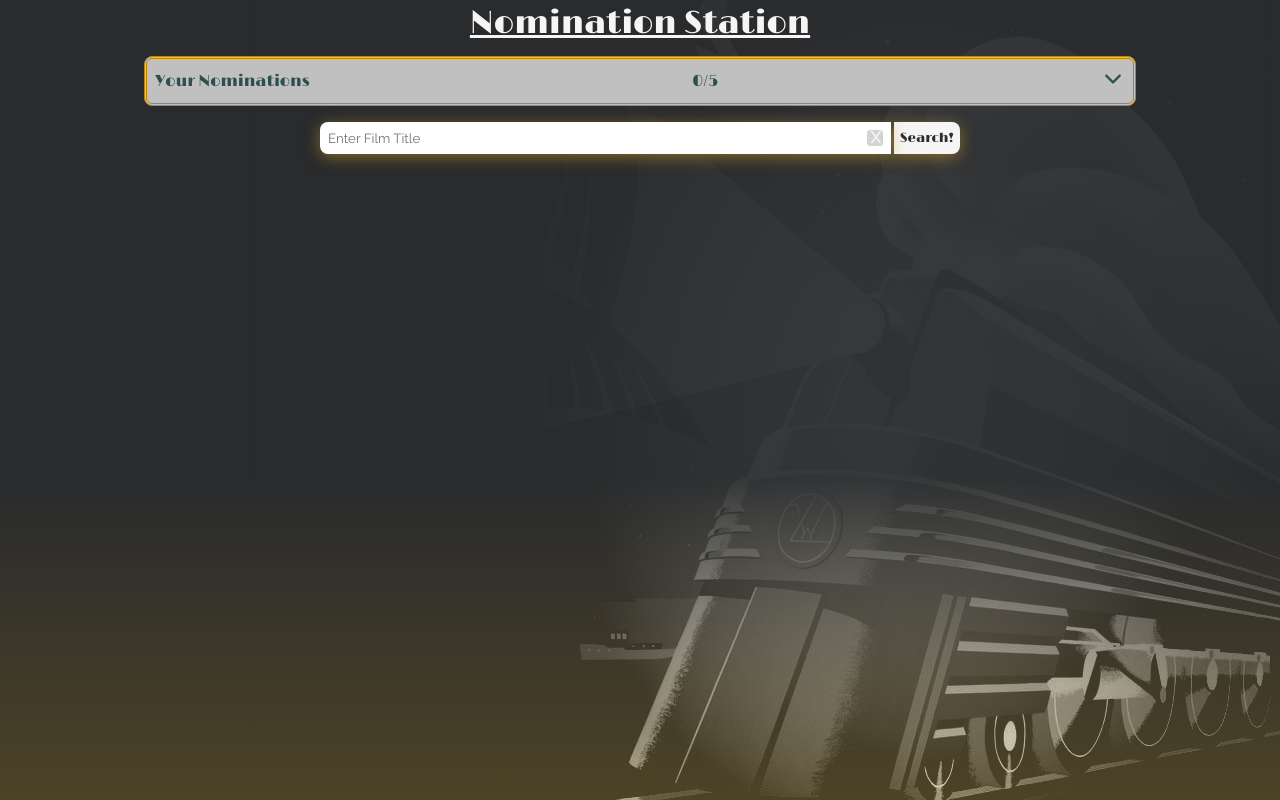
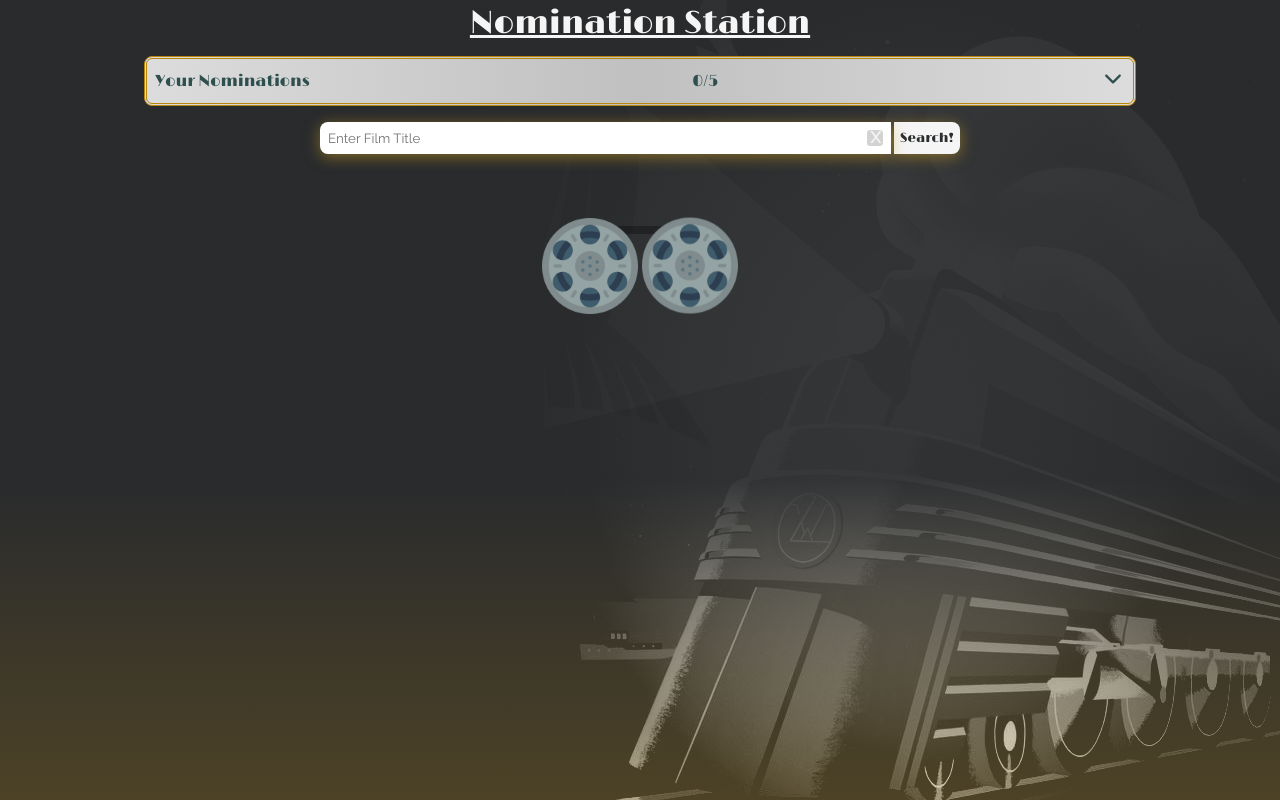
Before and after one commit to CraigNock/NominationStation, a React (Create React App) app: page / in a window 1280 px wide. Built offline with nearby package versions, Linux system fonts and the light colour scheme.

Commit message:
fix animation bug and add loader component

```diff
--- a/src/components/FilmCard/FilmCard.tsx
+++ b/src/components/FilmCard/FilmCard.tsx
@@ -49,6 +49,7 @@ export default FilmCard;
 
 const StyledDiv = styled(motion.div)`
   display: flex;
+  flex: 1;
   /* flex-direction: column; */
   align-items: center;
   justify-content: space-between;
@@ -69,12 +70,15 @@ const StyledDiv = styled(motion.div)`
   };
   @media (min-width: ${MEDIA_GATE.tablet}px){
     width: 40%;
+    max-width: 40%;
   };
   @media (min-width: ${MEDIA_GATE.desktop}px){
     width: 30%;
+    max-width: 30%;
   };
   @media (min-width: ${MEDIA_GATE.widescreen}px){
     width: 20%;
+    max-width: 20%;
   };
 `;
 const PosterBox = styled.div`
--- a/src/components/FilmsDisplay/FilmsDisplay.tsx
+++ b/src/components/FilmsDisplay/FilmsDisplay.tsx
@@ -4,6 +4,7 @@ import { motion, AnimatePresence } from 'framer-motion';
 
 import FilmCard from '../FilmCard';
 import NominateButtonWrap from '../NominateButtonWrap';
+import Loader from '../Loader';
 
 import {getFilms} from '../../apiCalls';
 
@@ -47,9 +48,7 @@ const FilmsDisplay: React.FC<props> = ({searchResults, setSearchResults, nominat
   return (
     <StyledDiv>
       <AnimatePresence>
-      <Gallery
-
-      >
+      <Gallery>
         {(searchResults.films?.length > 0)? searchResults.films.map((nom: singleFilm, id: number) => {
           return (
             <FilmCard
@@ -81,7 +80,7 @@ const FilmsDisplay: React.FC<props> = ({searchResults, setSearchResults, nominat
           >
             Show More
           </MoreButton>
-        :''
+        : <Loader/>
         }
       </Gallery>
       </AnimatePresence>
--- a/src/components/Loader/Loader.tsx
+++ b/src/components/Loader/Loader.tsx
@@ -1,20 +1,64 @@
-import React, { PropsWithChildren } from 'react';
+import React from 'react';
 import styled from 'styled-components';
+import { motion, AnimatePresence } from 'framer-motion';
+
+import reel from '../../assets/reel.png';
 
 interface props {
 
 };
-const Loader : React.FC<PropsWithChildren<props>> = () => {
+const Loader : React.FC<props> = () => {
 
   return (
-    <Wrapper>
-      Loader
-    </Wrapper>
+    <AnimatePresence >
+      <Wrapper>
+        <Bar/>
+        <Reel
+          src={reel}
+          alt='Spinning film reel'
+          animate={{ rotate: [360, 0] }}
+          transition={{
+          duration: 2.5,
+          repeat: Infinity,
+          // repeatType: 'reverse',
+          ease: 'linear',
+          }}
+        />
+        <Reel2
+          src={reel}
+          alt='Spinning film reel'
+          animate={{ rotate: [360, 0] }}
+          transition={{
+          duration: 2,
+          repeat: Infinity,
+          // repeatType: 'reverse',
+          ease: 'linear',
+          }}
+        />
+      </Wrapper>
+    </AnimatePresence>
+
   )
 }
 
 export default Loader;
 
-const Wrapper = styled.div`
-
+const Wrapper = styled(motion.div)`
+  margin: 4rem auto;
 `;
+const Reel = styled(motion.img)`
+  width: 6rem;
+  height: 6rem;
+  margin: 0 .15rem;
+  padding: 0 0 .1rem 0;
+`;
+const Reel2 = styled(Reel)`
+  padding: .1rem 0 0 0;
+`;
+const Bar = styled.div`
+  height: .5rem;
+  width: 5rem;
+  background: rgba(0,0,0,.3) ;
+  margin: -1rem auto;
+  z-index: -1;
+`;
--- a/src/components/NominationDisplay/NominationDisplay.tsx
+++ b/src/components/NominationDisplay/NominationDisplay.tsx
@@ -26,8 +26,6 @@ const NominationDisplay: React.FC<props> = ({nominations, toggleNomination}) =>
     setShow(!show);
   };
 
-
-
   return (
     <StyledDiv >
       <NominationBar
@@ -45,10 +43,10 @@ const NominationDisplay: React.FC<props> = ({nominations, toggleNomination}) =>
       </NominationBar>
       <AnimateSharedLayout>
       <AnimatePresence >
-        {show && <Gallery
+        <Gallery
           layout
           initial={{ opacity: 0, height: 0 }}
-          animate={{ opacity: 1, height: `${nominations.length * 8}rem` }}
+          animate={{ opacity: 1, height: show? 'fit-content': 0 }}
           exit={{ opacity: 0, height: 0 }}
           transition={{ duration: 1.1}}
         >
@@ -72,7 +70,7 @@ const NominationDisplay: React.FC<props> = ({nominations, toggleNomination}) =>
             )
           })
           : ''}
-        </Gallery>}
+        </Gallery>
       </AnimatePresence>
       </AnimateSharedLayout>
     </StyledDiv>
@@ -90,6 +88,10 @@ const StyledDiv = styled(motion.div)`
   color: darkslategray;
   border-radius: .5rem;
   border: 3px double darkgoldenrod;
+  background: linear-gradient(90deg,
+    rgba(220,220,220,1) 0%,
+    rgba(192,192,192,1) 50%,
+    rgba(220,220,220,1) 100%);
 
 `;
 const NominationBar = styled.div`
```
Also changed, not shown: src/assets/reel.png (added).
